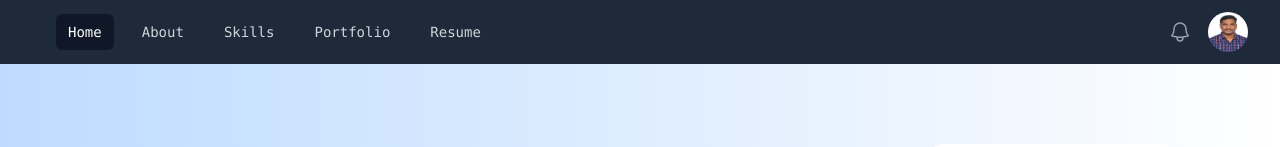
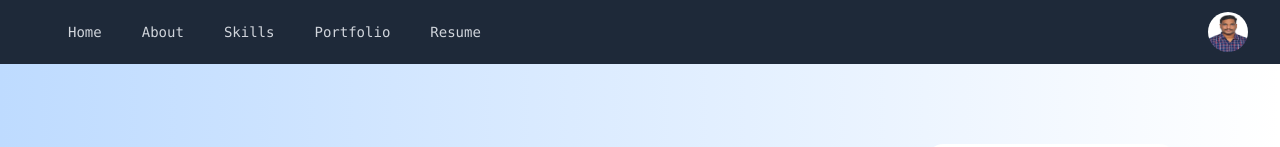
Before and after one commit to RameshChatty/RameshChatty, a React (Vite) app: page / in a window 1280 px wide. Shown: the top 147 px of the page. Built offline with nearby package versions, Linux system fonts and the light colour scheme.

Commit message:
minor changes

```diff
--- a/src/Pages/Content.jsx
+++ b/src/Pages/Content.jsx
@@ -3,7 +3,7 @@ import { Container, Row, Col } from "react-bootstrap";
 import ReactDOM from "react-dom/client";
 import { BrowserRouter } from "react-router-dom";
 import HeroImage from "../assets/images/photo.jpg";
-import OpenText from "../assets/images/OpenText.png";
+import OpenText from "../assets/images/openText.png";
 import techM from "../assets/images/tech-m.png";
 import infosys from "../assets/images/infosys.png";
 import cgg from "../assets/images/cgg.png";
--- a/src/Pages/Navigation.jsx
+++ b/src/Pages/Navigation.jsx
@@ -54,10 +54,8 @@ export default function Navigation() {
                     to={item.href}
                     aria-current={item.current ? "page" : undefined}
                     className={classNames(
-                      item.current
-                        ? "bg-gray-900 text-white"
-                        : "text-gray-300 hover:bg-gray-700 hover:text-white",
-                      "rounded-md px-3 py-2 text-sm font-medium"
+                      "text-gray-300 hover:bg-gray-700 hover:text-white hover:font-extrabold ",
+                      "rounded-md px-3 py-2 text-sm"
                     )}
                   >
                     {item.name}
@@ -67,15 +65,6 @@ export default function Navigation() {
             </div>
           </div>
           <div className="absolute inset-y-0 right-0 flex items-center pr-2 sm:static sm:inset-auto sm:ml-6 sm:pr-0">
-            <button
-              type="button"
-              className="relative rounded-full bg-gray-800 p-1 text-gray-400 hover:text-white focus:ring-2 focus:ring-white focus:ring-offset-2 focus:ring-offset-gray-800 focus:outline-hidden"
-            >
-              <span className="absolute -inset-1.5" />
-              <span className="sr-only">View notifications</span>
-              <BellIcon aria-hidden="true" className="size-6" />
-            </button>
-
             {/* Profile dropdown */}
             <Menu as="div" className="relative ml-3">
               <div>
```
